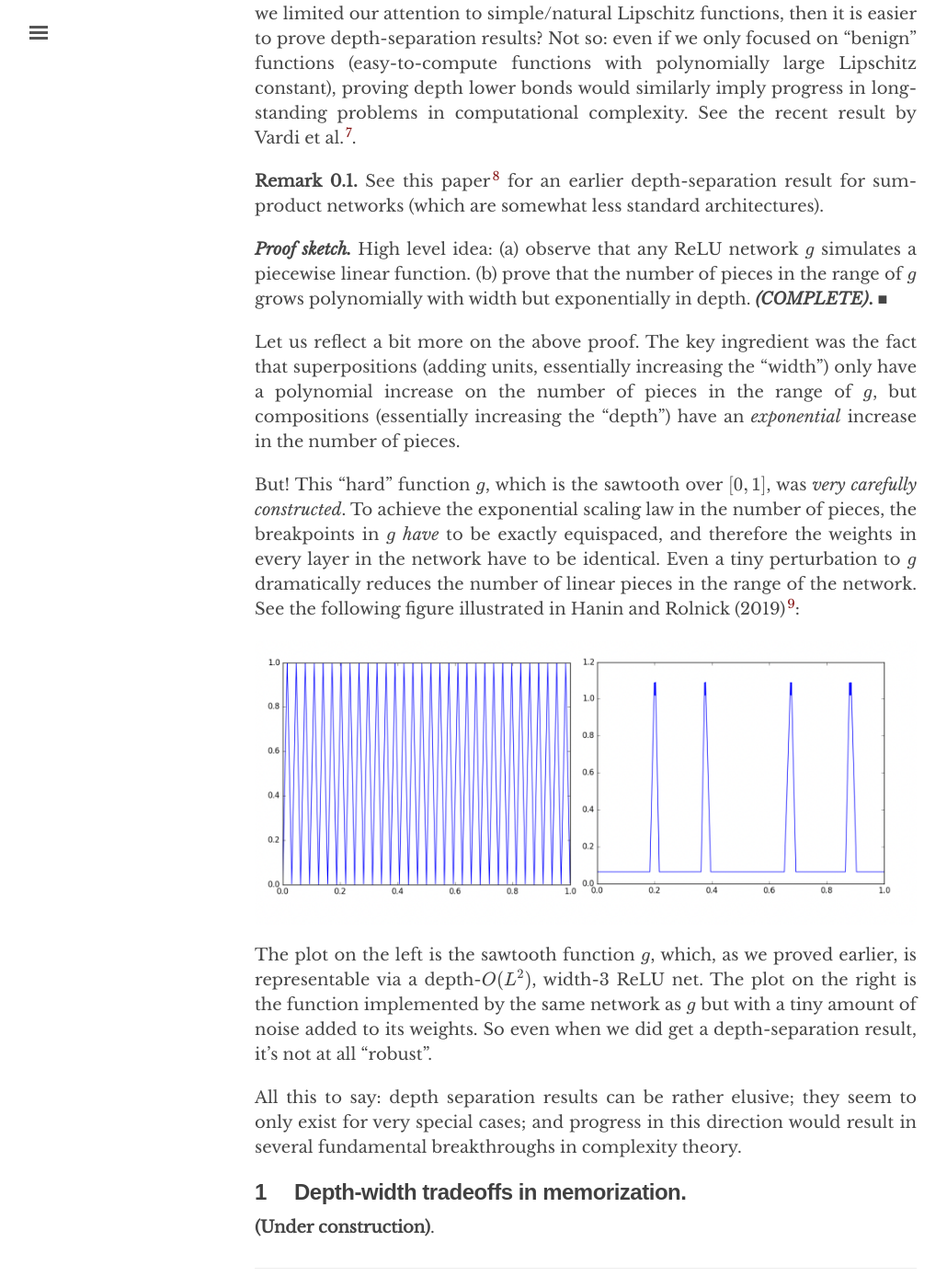
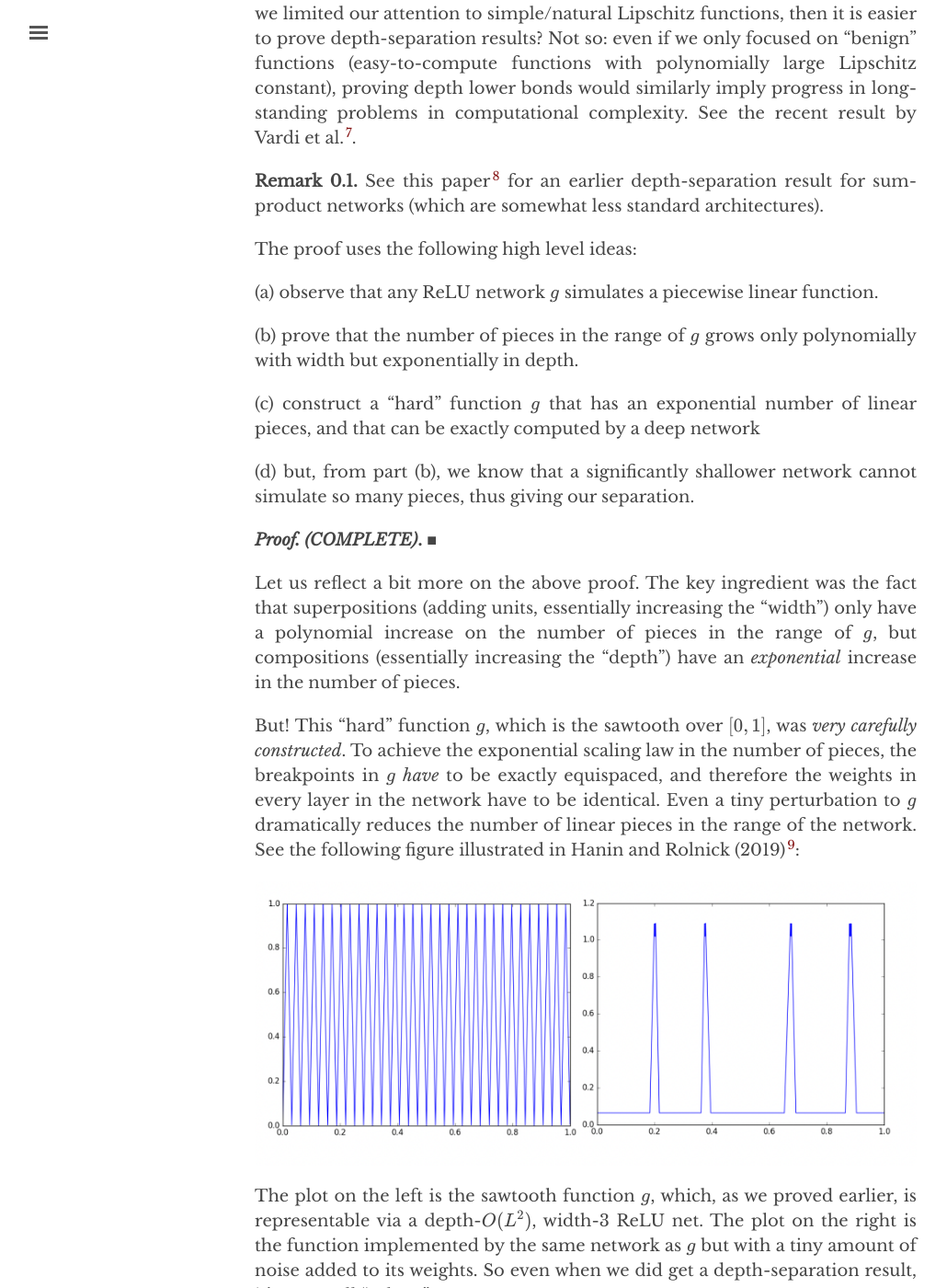
Before and after one commit to chinmayhegde/fodl, a Jekyll site: the page built from _posts/2022-01-16-representation03.md, in a window 1280 px wide and 1400 px high, scrolled down 2607 px. Shown: the whole window at 92% size, without its empty margins (3-1033 px from the left). Built offline with Jekyll 4.4.1, drawn with Linux system fonts in a browser that asks for light colours; nearby versions of some CDN libraries.

Commit message:
Update 2022-01-16-representation03.md

```diff
--- a/_posts/2022-01-16-representation03.md
+++ b/_posts/2022-01-16-representation03.md
@@ -45,8 +45,8 @@ We will explicitly construct a (univariate) function $g$ that can be exactly rep
   \int_0^1 |f(x) - g(x)| dx \geq \varepsilon
   $$
 
+  for constants $\varepsilon > \frac{1}{32}$ and $0 < \delta < 1$.
 {:.theorem}
-for constants $\varepsilon > \frac{1}{32}$ and $0 < \delta < 1$.
 
 The proof is elegant and will inform us also while proving memorization-style depth barriers. But let us make several remarks on the implications of the results.
 
@@ -67,8 +67,20 @@ The proof is elegant and will inform us also while proving memorization-style de
 {:.remark}
 
 
-**Proof sketch**{:.label #DepthSeparationProof}
-  High level idea: (a) observe that any ReLU network $g$ simulates a piecewise linear function. (b) prove that the number of pieces in the range of $g$ grows polynomially with width but exponentially in depth.
+The proof uses the following high level ideas:
+
+  (a) observe that any ReLU network $g$ simulates a piecewise linear function.
+
+  (b) prove that the number of pieces in the range of $g$ grows only polynomially with width but exponentially in depth.
+
+  (c) construct a "hard" function $g$ that has an exponential number of linear pieces, and that can be exactly computed by a deep network
+
+  (d) but, from part (b), we know that a significantly shallower network cannot simulate so many pieces, thus giving our separation.
+
+
+
+
+**Proof**{:.label #DepthSeparationProof}
   **_(COMPLETE)_.**
 {:.proof}
 
@@ -82,11 +94,9 @@ The plot on the left is the sawtooth function $g$, which, as we proved earlier,
 
 All this to say: depth separation results can be rather elusive; they seem to only exist for very special cases; and progress in this direction would result in several fundamental breakthroughs in complexity theory.
 
-
 ## Depth-width tradeoffs in memorization
 {:.label}
 
-**(Under construction)**.
 
 
 
```
